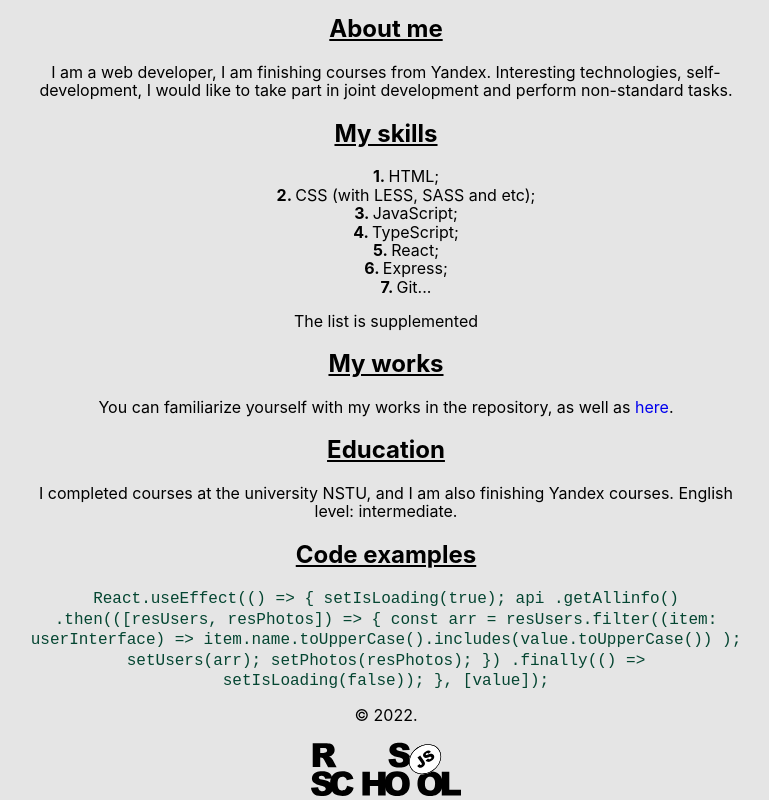
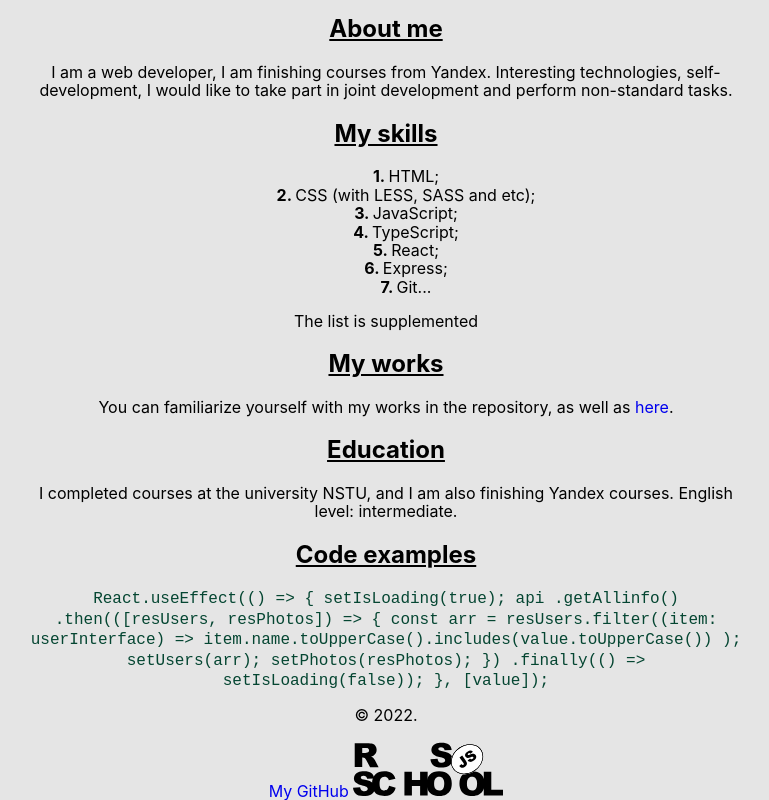
Before and after one commit to Aryamnov/rsschool-cv, a plain HTML site: page index.html in a window 1280 px wide. Shown: the part 534-1334 px from the top of the page, without its empty margins (254-1023 px from the left). Drawn offline with Linux system fonts and the light colour scheme; a web font is replaced by a local one.

Commit message:
fix: link

```diff
--- a/index.html
+++ b/index.html
@@ -82,6 +82,7 @@
                             .finally(() => setIsLoading(false));
                         }, [value]);</code>
                     <p class="footer__copyright">&copy; 2022.</p>
+                    <a class="footer-link" href="https://github.com/Aryamnov">My GitHub</a>
                     <a class="footer-rs" href="https://rs.school/js/"><img class="footer-logo" src="./images/rs_school_js.svg" alt="rss avatar."></a>
                 </footer>
             </main>
```
